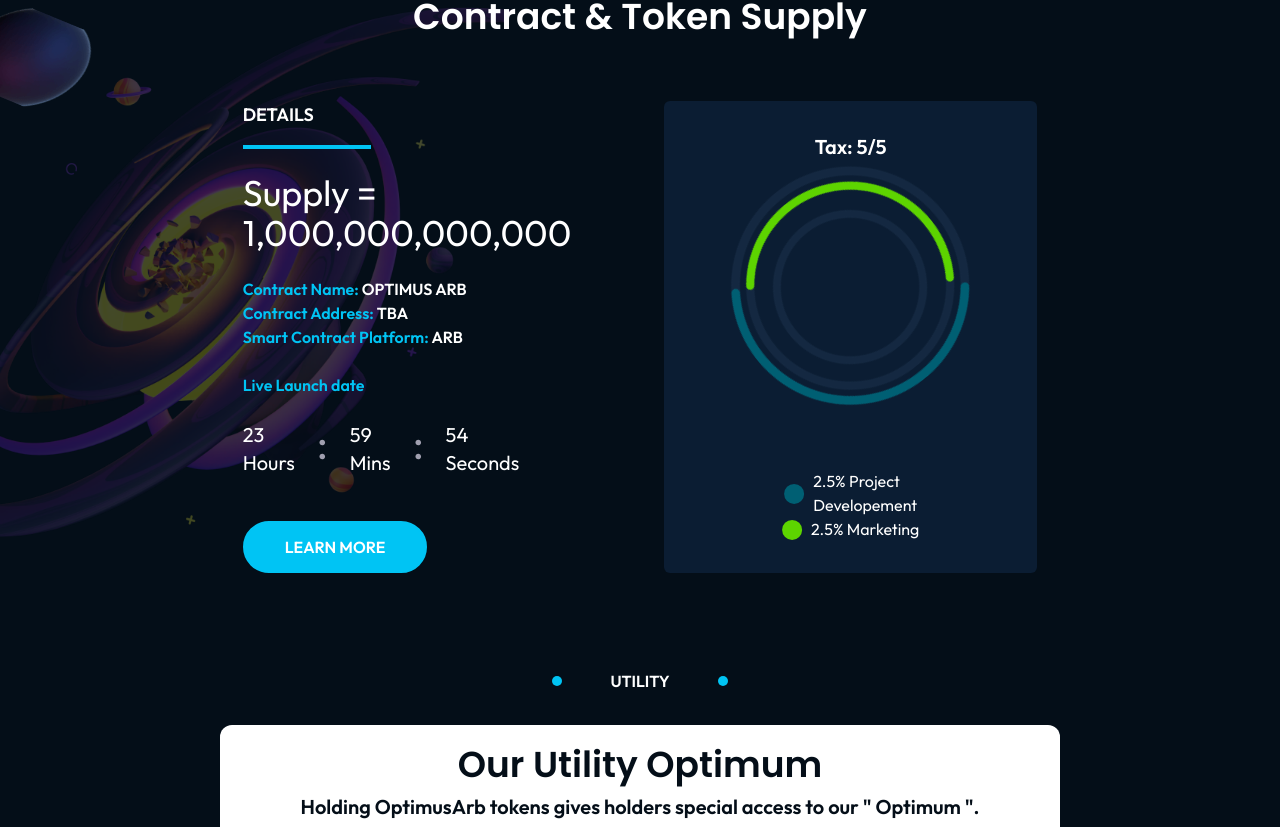
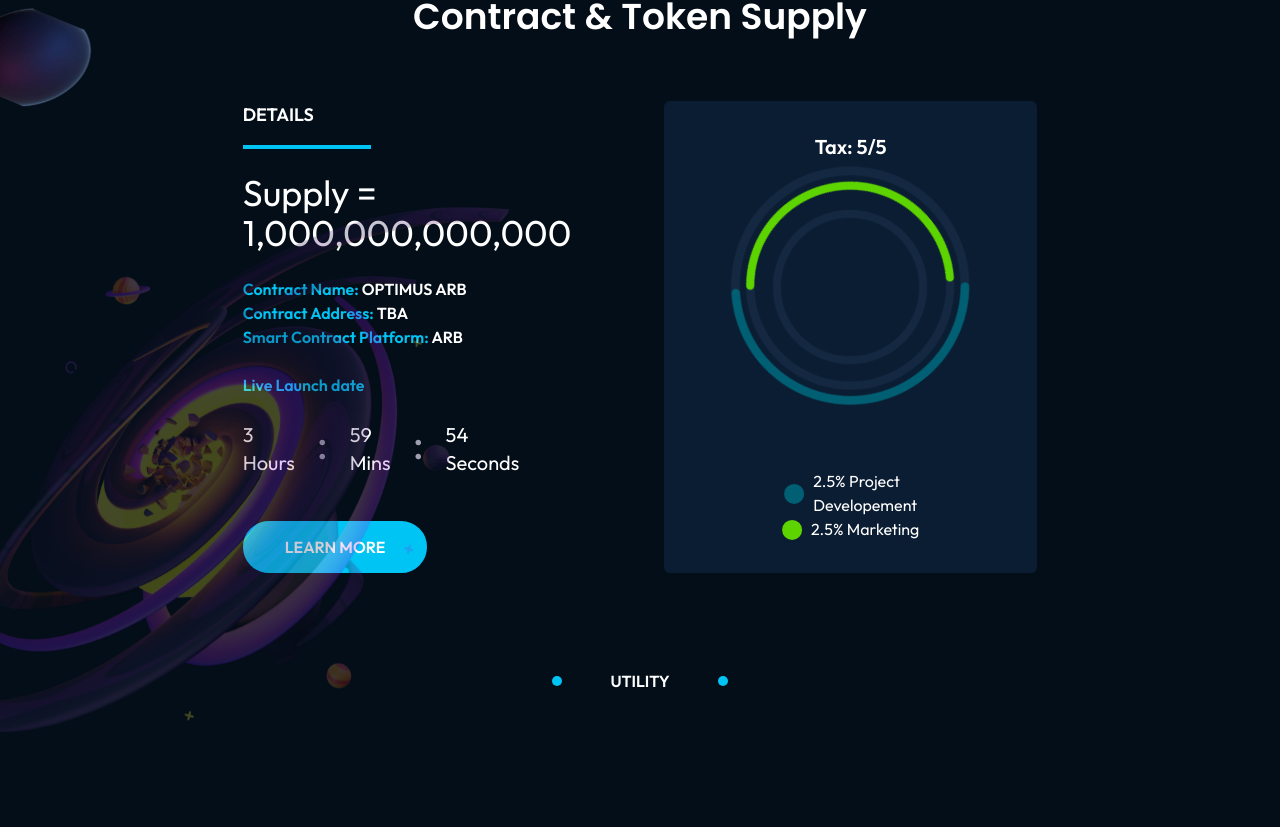
Before and after one commit to Kickstartlab/optimus-arb, a React (Create React App) app: page / in a window 1280 px wide. Shown: the part 1611-2438 px from the top of the page. Built offline with nearby package versions, Linux system fonts and the light colour scheme.

Commit message:
update animations

```diff
--- a/src/App.css
+++ b/src/App.css
@@ -10,6 +10,7 @@
   background-image: url(./assets/bg_spiral.png);
   background-position: center;
   background-repeat: no-repeat;
+  overflow: hidden;
 }
 
 .bg-circle {
@@ -64,3 +65,18 @@
     transform: translate(0, -0px);
   }
 }
+
+[data-aos="example-anim1"] {
+  transform: skewX(45deg);
+  opacity: 0;
+  transition-property: transform, opacity;
+}
+
+.aos-animate {
+  transform: skewX(0);
+  opacity: 1;
+}
+
+.z-1{
+  z-index: -1;
+}
--- a/src/components/Home.js
+++ b/src/components/Home.js
@@ -1,5 +1,5 @@
 
-import React, {useEffect} from 'react'
+import React, { useEffect } from 'react'
 import Menu from './Menu'
 import fire from '../assets/fire.png'
 import on from '../assets/on.png'
@@ -13,6 +13,7 @@
 import right from '../assets/right.png'
 import side from '../assets/side.png'
 import about from '../assets/about.png'
+import spiral_2 from '../assets/spiral_2.png'
 import Footer from './Footer'
 import CountdownTimer from './CountDownTimer'
 import AOS from 'aos';
@@ -28,7 +29,9 @@
 function Home() {
 
     useEffect(() => {
-        AOS.init();
+        AOS.init({
+            duration: 3000,
+        });
     }, [])
 
     return (
@@ -50,7 +53,7 @@
                                 <img src={fire} alt="fire" className='' />
                             </div>
 
-                            <h2  data-aos="fade-left" className='lg:text-6xl text-3xl font-semibold font-poppins'>
+                            <h2 data-aos="fade-up" className='lg:text-6xl text-3xl font-semibold font-poppins'>
                                 Join Future of Arbitrum
                             </h2>
 
@@ -117,7 +120,7 @@
 
                 {/* Contract & Token Supply */}
 
-                <div id='contract' className="lg:px-20 lg:py-12 py-5 px-5 side">
+                <div id='contract' className="lg:px-20 lg:py-12 py-5 px-5">
                     <div className='container mx-auto'>
 
                         <div className='absolute left-0 lg:block hidden'>
@@ -152,6 +155,10 @@
                                         <span className='text-blue-50'>Smart Contract Platform: </span>
                                         ARB
                                     </p>
+                                </div>
+
+                                <div className='absolute left-0 mt-12 lg:block hidden'>
+                                    <img src={spiral_2} alt="" className='w-9/12 levitate z-1' />
                                 </div>
 
                                 <div>
@@ -230,7 +237,7 @@
                                 </span>
                             </h4>
 
-                            <div className='bg-white-100 rounded-xl p-5 text-blue-100 text-center lg:w-9/12'>
+                            <div data-aos="example-anim1" className='bg-white-100 rounded-xl p-5 text-blue-100 text-center lg:w-9/12'>
                                 <h2 className='lg:text-4xl text-2xl text-center font-poppins font-semibold'>
                                     Our Utility Optimum
                                 </h2>
@@ -260,6 +267,7 @@
 
                         <div className='grid lg:grid-cols-4 md:grid-cols-2 grid-cols-1 gap-3 my-20'>
 
+                            <div data-aos="flip-up">
                                 <div className='border-2 border-blue-50 p-8 rounded-lg flex flex-col gap-y-6'>
                                     <div className='bg-circle p-5 w-20'>
                                         <img src={wal_1} alt="wallet" className='flex mx-auto' />
@@ -273,7 +281,10 @@
                                         OptimusArb will utilize our "Optimum technology" system which is our privacy-enhancing smart contract technology to allow for anonymous transactions. Invest privately and leave no trace like a ghost!
                                     </p>
                                 </div>
+                            </div>
 
+
+                            <div data-aos="flip-up">
                                 <div className='border-2 border-blue-50 p-8 rounded-lg flex flex-col gap-y-6 lg:translate-y-32'>
                                     <div className='bg-circle p-5 w-20'>
                                         <img src={wal_2} alt="wallet" className='flex mx-auto' />
@@ -287,7 +298,10 @@
                                         OptimusArb will be both Web3 + Mobile compatible. Our mission with OptimusArb is for the wallet to be a one stop shop for all your cross chain investment needs.
                                     </p>
                                 </div>
+                            </div>
 
+
+                            <div data-aos="flip-up">
                                 <div className='border-2 border-blue-50 p-8 rounded-lg flex flex-col gap-y-6'>
                                     <div className='bg-circle p-5 w-20'>
                                         <img src={wal_3} alt="wallet" className='flex mx-auto' />
@@ -302,7 +316,9 @@
                                         OptimusArb Optimum Technology will utilize zk-SNARK technology which stands for “Zero-Knowledge Succinct Non-Interactive Argument of Knowledge.”
                                     </p>
                                 </div>
+                            </div>
 
+                            <div data-aos="flip-up">
                                 <div className='border-2 border-blue-50 p-8 rounded-lg flex flex-col gap-y-6 lg:translate-y-32'>
                                     <div className='bg-circle p-5 w-20'>
                                         <img src={wal_4} alt="wallet" className='flex mx-auto' />
@@ -317,21 +333,22 @@
                                         Only the user gets the secret to a given deposit, which allows the user to withdraw the correlating funds from OptimusArb under a new address.
                                     </p>
                                 </div>
+                            </div>
 
                         </div>
 
                     </div>
                 </div>
 
-                {/* <div className='absolute right-0 side -mt-12 -z-10 lg:block hidden'>
+                <div className='absolute right-0 -mt-12 lg:block hidden'>
                     <img src={side} alt="" className='' />
-                </div> */}
+                </div>
 
                 <hr className='mt-12 w-9/12 flex mx-auto line'></hr>
 
                 {/* zk-snark */}
 
-                <div id='utility' className="lg:px-20 lg:py-16 py-5 px-5">
+                <div id='snark' className="lg:px-20 lg:py-16 py-5 px-5">
                     <div className='container mx-auto'>
 
                         <div className='flex flex-col gap-8 items-center justify-center'>
@@ -350,7 +367,7 @@
                                 </span>
                             </h4>
 
-                            <div className='bg-white-100 rounded-xl p-5 text-blue-100 text-center w-9/12'>
+                            <div data-aos="example-anim1" className='bg-white-100 rounded-xl p-5 text-blue-100 text-center w-9/12'>
                                 <h2 className='lg:text-4xl text-3xl text-center font-poppins font-semibold'>
                                     Zk-SNARK
                                 </h2>
--- a/src/hooks/useCountdown.js
+++ b/src/hooks/useCountdown.js
@@ -22,7 +22,7 @@
     // calculate time left
     const days = Math.floor(countDown / (1000 * 60 * 60 * 24));
     const hours = Math.floor(
-        (countDown % (1000 * 60 * 60 * 24)) / (1000 * 60 * 60)
+        (countDown % (1000 * 60 * 60 * 4)) / (1000 * 60 * 60)
     );
     const minutes = Math.floor((countDown % (1000 * 60 * 60)) / (1000 * 60));
     const seconds = Math.floor((countDown % (1000 * 60)) / 1000);
```
Also changed, not shown: src/assets/side.png. Lines whose indentation alone changed are shown as unchanged.
